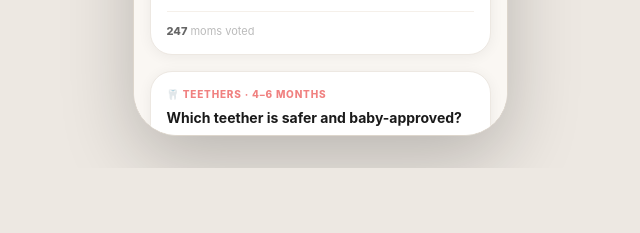
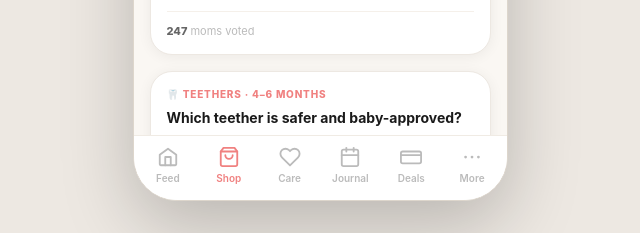
Before and after one commit to nalin-mali/mali-mom-votes, a plain HTML site: page index.html in a window 1280 px wide. Shown: the part 711-944 px from the top of the page, without its empty margins (320-960 px from the left). Before the commit the page ends 879 px from the top, so only its background shows below. Drawn offline with Linux system fonts and the light colour scheme.

Commit message:
Add files via upload

```diff
--- a/index.html
+++ b/index.html
@@ -291,6 +291,32 @@
     line-height: 1.5;
   }
 
+  /* BOTTOM NAV */
+  .bottom-nav {
+    display: flex;
+    justify-content: space-around;
+    align-items: center;
+    background: #fff;
+    border-top: 1px solid #f0ebe4;
+    padding: 10px 4px 16px;
+  }
+  .nav-item {
+    display: flex;
+    flex-direction: column;
+    align-items: center;
+    gap: 4px;
+    cursor: pointer;
+    color: #bbb;
+    font-size: 10px;
+    font-weight: 600;
+    flex: 1;
+    transition: color 0.2s;
+    user-select: none;
+  }
+  .nav-item.active { color: #F08180; }
+  .nav-item:hover { color: #F08180; }
+  .nav-item svg { stroke: currentColor; }
+
   /* TOAST */
   .toast {
     position: fixed;
@@ -500,6 +526,35 @@
     <div class="aff-note">* Shop links are affiliate links — Mali earns a small commission<br>at no extra cost to you, and it never influences vote results.</div>
 
   </div>
+
+  <!-- Bottom Nav -->
+  <div class="bottom-nav">
+    <div class="nav-item" onclick="setNav(this)">
+      <svg width="22" height="22" viewBox="0 0 24 24" fill="none" stroke="currentColor" stroke-width="2" stroke-linecap="round" stroke-linejoin="round"><path d="M3 9.5L12 3l9 6.5V20a1 1 0 0 1-1 1H4a1 1 0 0 1-1-1V9.5z"/><polyline points="9 21 9 12 15 12 15 21"/></svg>
+      <span>Feed</span>
+    </div>
+    <div class="nav-item active" onclick="setNav(this)">
+      <svg width="22" height="22" viewBox="0 0 24 24" fill="none" stroke="currentColor" stroke-width="2" stroke-linecap="round" stroke-linejoin="round"><path d="M6 2L3 6v14a2 2 0 0 0 2 2h14a2 2 0 0 0 2-2V6l-3-4z"/><line x1="3" y1="6" x2="21" y2="6"/><path d="M16 10a4 4 0 0 1-8 0"/></svg>
+      <span>Shop</span>
+    </div>
+    <div class="nav-item" onclick="setNav(this)">
+      <svg width="22" height="22" viewBox="0 0 24 24" fill="none" stroke="currentColor" stroke-width="2" stroke-linecap="round" stroke-linejoin="round"><path d="M20.84 4.61a5.5 5.5 0 0 0-7.78 0L12 5.67l-1.06-1.06a5.5 5.5 0 0 0-7.78 7.78l1.06 1.06L12 21.23l7.78-7.78 1.06-1.06a5.5 5.5 0 0 0 0-7.78z"/></svg>
+      <span>Care</span>
+    </div>
+    <div class="nav-item" onclick="setNav(this)">
+      <svg width="22" height="22" viewBox="0 0 24 24" fill="none" stroke="currentColor" stroke-width="2" stroke-linecap="round" stroke-linejoin="round"><rect x="3" y="4" width="18" height="18" rx="2"/><line x1="16" y1="2" x2="16" y2="6"/><line x1="8" y1="2" x2="8" y2="6"/><line x1="3" y1="10" x2="21" y2="10"/></svg>
+      <span>Journal</span>
+    </div>
+    <div class="nav-item" onclick="setNav(this)">
+      <svg width="22" height="22" viewBox="0 0 24 24" fill="none" stroke="currentColor" stroke-width="2" stroke-linecap="round" stroke-linejoin="round"><rect x="1" y="6" width="22" height="13" rx="2"/><path d="M1 10h22"/></svg>
+      <span>Deals</span>
+    </div>
+    <div class="nav-item" onclick="setNav(this)">
+      <svg width="22" height="22" viewBox="0 0 24 24" fill="none" stroke="currentColor" stroke-width="2" stroke-linecap="round" stroke-linejoin="round"><circle cx="5" cy="12" r="1.5" fill="currentColor" stroke="none"/><circle cx="12" cy="12" r="1.5" fill="currentColor" stroke="none"/><circle cx="19" cy="12" r="1.5" fill="currentColor" stroke="none"/></svg>
+      <span>More</span>
+    </div>
+  </div>
+
 </div>
 
 <div class="toast" id="toast"></div>
@@ -568,6 +623,11 @@ document.querySelectorAll('.tab').forEach(t => {
   });
 });
 
+function setNav(el) {
+  document.querySelectorAll('.nav-item').forEach(x => x.classList.remove('active'));
+  el.classList.add('active');
+}
+
 function showToast(msg) {
   const t = document.getElementById('toast');
   t.textContent = msg;
```
